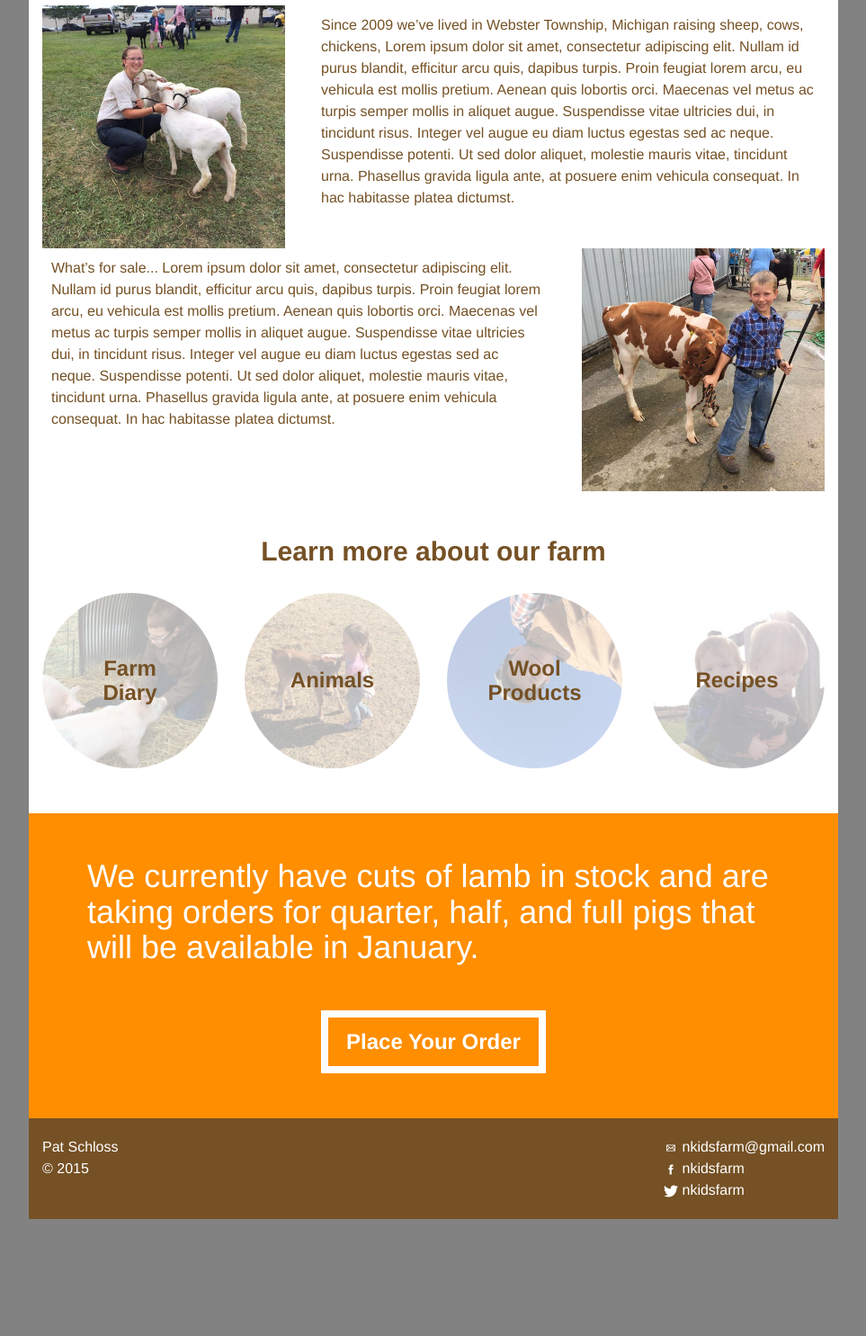
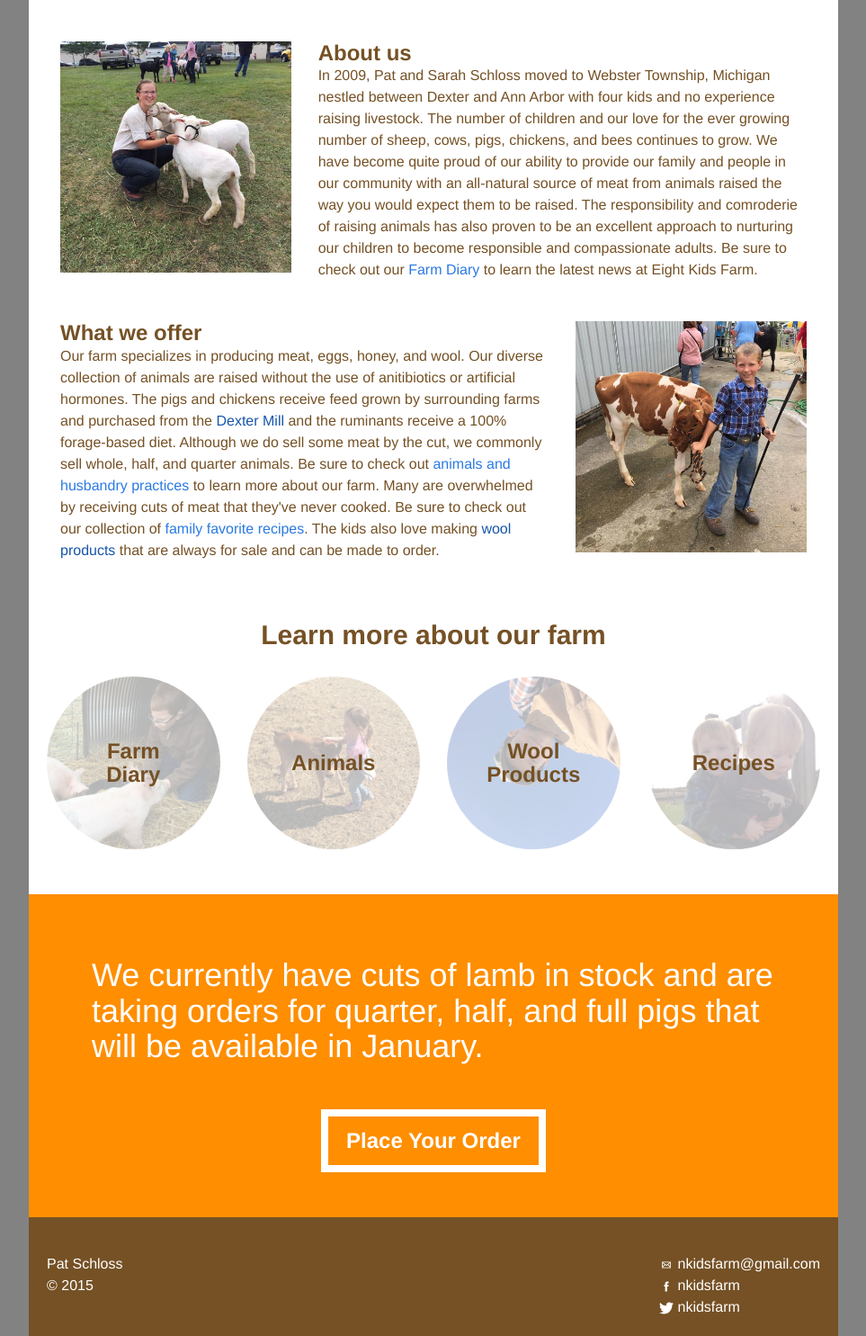
Before and after one commit to pschloss/nkidsfarm.github.io, a Jekyll site: the page built from index.html, in a window 1280 px wide, cut to the strip 626-2111 px from the top of the page. Shown: the whole strip at 90% size, without its empty margins (158-1121 px from the left). Built offline with Jekyll 4.4.1, drawn with Linux system fonts in a browser that asks for light colours; before the commit the page ends 1981 px from its top, so only the background shows below that.

Commit message:
Add blurb text

```diff
--- a/css/main.scss
+++ b/css/main.scss
@@ -65,6 +65,8 @@ body {
 
 .container-fluid {
 	width: 100%;
+	padding: 0 20px;
+	margin-top: 20px;
 }
 
 .header {
@@ -124,15 +126,24 @@ body {
 
 .blurb {
 	color: #755125;
-	margin: 30px 0 0 0;
+	margin: 0;
 }
 
+.blurb .row {
+	margin: 0 0 0 0;
+}
+.blurb h3 {
+	padding: 0;
+	margin: 30px 0 0 0;
+	font-weight: 800;
+}
 .blurb p {
-	padding: 10px;
+	padding: 0px;
 }
 
 .blurb img {
-	margin: auto;
+	margin: 30px auto 0;;
+	padding: 0;
 }
 
 .vcenter {
--- a/index.html
+++ b/index.html
@@ -28,12 +28,14 @@ layout: home
 				<img class=" img-responsive" src="assets/img/mary_lambs.jpg"/>
 			</div>
 			<div class="col-sm-8">
-				<p>Since 2009 we’ve lived in Webster Township, Michigan raising sheep, cows, chickens, Lorem ipsum dolor sit amet, consectetur adipiscing elit. Nullam id purus blandit, efficitur arcu quis, dapibus turpis. Proin feugiat lorem arcu, eu vehicula est mollis pretium. Aenean quis lobortis orci. Maecenas vel metus ac turpis semper mollis in aliquet augue. Suspendisse vitae ultricies dui, in tincidunt risus. Integer vel augue eu diam luctus egestas sed ac neque. Suspendisse potenti. Ut sed dolor aliquet, molestie mauris vitae, tincidunt urna. Phasellus gravida ligula ante, at posuere enim vehicula consequat. In hac habitasse platea dictumst.</p>
+				<h3>About us</h3>
+				<p>In 2009, Pat and Sarah Schloss moved to Webster Township, Michigan nestled between Dexter and Ann Arbor with four kids and no experience raising livestock. The number of children and our love for the ever growing number of sheep, cows, pigs, chickens, and bees continues to grow. We have become quite proud of our ability to provide our family and people in our community with an all-natural source of meat from animals raised the way you would expect them to be raised. The responsibility and comroderie of raising animals has also proven to be an excellent approach to nurturing our children to become responsible and compassionate adults. Be sure to check out our <a href="#">Farm Diary</a> to learn the latest news at Eight Kids Farm.</p>
 			</div>
 		</div>
 		<div class="row">
 			<div class="col-sm-8">
-				<p>What’s for sale... Lorem ipsum dolor sit amet, consectetur adipiscing elit. Nullam id purus blandit, efficitur arcu quis, dapibus turpis. Proin feugiat lorem arcu, eu vehicula est mollis pretium. Aenean quis lobortis orci. Maecenas vel metus ac turpis semper mollis in aliquet augue. Suspendisse vitae ultricies dui, in tincidunt risus. Integer vel augue eu diam luctus egestas sed ac neque. Suspendisse potenti. Ut sed dolor aliquet, molestie mauris vitae, tincidunt urna. Phasellus gravida ligula ante, at posuere enim vehicula consequat. In hac habitasse platea dictumst.</p>
+				<h3>What we offer</h3>
+				<p>Our farm specializes in producing meat, eggs, honey, and wool. Our diverse collection of animals are raised without the use of anitibiotics or artificial hormones. The pigs and chickens receive feed grown by surrounding farms and purchased from the <a href="">Dexter Mill</a> and the ruminants receive a 100% forage-based diet. Although we do sell some meat by the cut, we commonly sell whole, half, and quarter animals. Be sure to check out <a href="#">animals and husbandry practices</a> to learn more about our farm. Many are overwhelmed by receiving cuts of meat that they've never cooked. Be sure to check out our collection of <a href="#">family favorite recipes</a>. The kids also love making <a href="">wool products</a> that are always for sale and can be made to order.</p>
 			</div>
 			<div class="col-sm-4">
 				<img class=" img-responsive"  src="assets/img/joe_jerry.jpg"/>
```
